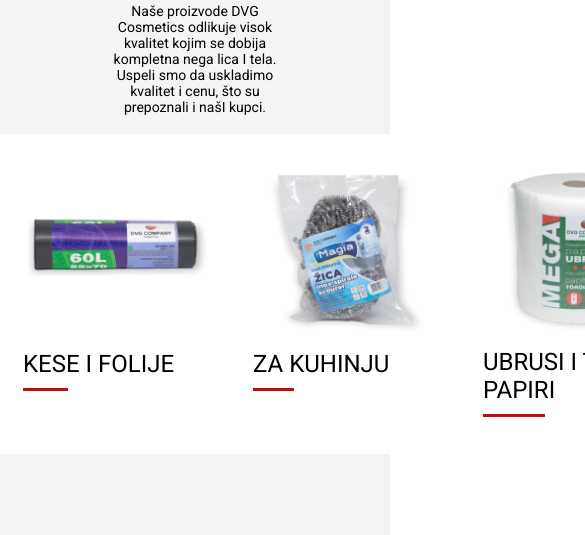
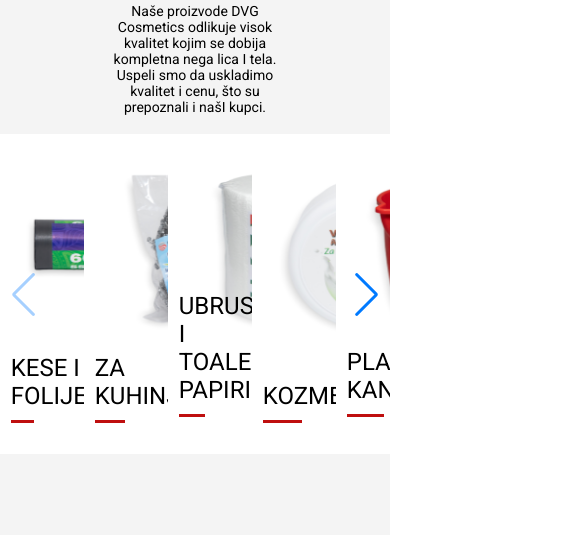
Before and after one commit to zarkoNenadic/zarko_projekat, a website: page index.html in a window 390 px wide. Shown: the part 4120-4655 px from the top of the page, 585 px wide, since content can reach past the window. Drawn offline with nearby package versions, Linux system fonts and the light colour scheme.

Commit message:
swiper product-section(nije responsive)

```diff
--- a/css/custom.css
+++ b/css/custom.css
@@ -269,8 +269,8 @@ ul {
 
 .product-position {
   position: absolute;
-  bottom: 20%;
-  left: 10%; }
+  bottom: 10%;
+  left: 20%; }
 
 .product3,
 .product5 {
--- a/index.html
+++ b/index.html
@@ -165,43 +165,63 @@
                 <h2 class="section-products-heading">Naši proizvodi</h2>
                 <p class="section-products-text">Naše proizvode DVG Cosmetics odlikuje visok kvalitet kojim se dobija kompletna nega lica I tela. Uspeli smo da uskladimo kvalitet i cenu, što su prepoznali i našI kupci.</p>
 
-                        <ul class="products flex jc-sb">
-                            <li class="product">
+                    <div class="swiper mySwiper">
+                        <ul class="products flex jc-sb swiper-wrapper">
+                            <li class="product swiper-slide">
                                 <img src="img/product1.png" alt="productPhoto" class="product-img">
                                 <div class="product-position product1">
                                     <h1 class="product-name">KESE I FOLIJE</h1>
                                     <hr class="product-line">
                                 </div>
                             </li>
-                            <li class="product">
+                            <li class="product swiper-slide">
                             <img src="img/product2.png" alt="productPhoto" class="product-img">
                             <div class="product-position product2">
                                 <h1 class="product-name">ZA KUHINJU</h1>
                                 <hr class="product-line">
                             </div>
                             </li>
-                            <li class="product">
+                            <li class="product swiper-slide">
                                 <img src="img/product3.png" alt="productPhoto" class="product-img">
                                 <div class="product-position product3">
-                                    <h1 class="product-name">UBRUSI I TOALET PAPIRI</h1>
+                                    <h1 class="product-name">UBRUSI I <br>TOALET PAPIRI</h1>
                                     <hr class="product-line">
                                 </div>
                             </li>
-                            <li class="product">
+                            <li class="product swiper-slide">
                                 <img src="img/product4.png" alt="productPhoto" class="product-img">
                                 <div class="product-position product4">
                                     <h1 class="product-name">KOZMETIKA</h1>
                                     <hr class="product-line">
                                 </div>
                             </li>
-                            <li class="product">
+                            <li class="product swiper-slide">
                                 <img src="img/product5.png" alt="productPhoto" class="product-img">
                                 <div class="product-position product5">
                                     <h1 class="product-name">PLASTIČNE <br> KANTE</h1>
                                     <hr class="product-line">
                                 </div>
                             </li>
+                            <li class="product swiper-slide">
+                                <img src="img/product4.png" alt="productPhoto" class="product-img">
+                                <div class="product-position product4">
+                                    <h1 class="product-name">KOZMETIKA2</h1>
+                                    <hr class="product-line">
+                                </div>
+                            </li>
+                            <li class="product swiper-slide">
+                                <img src="img/product4.png" alt="productPhoto" class="product-img">
+                                <div class="product-position product4">
+                                    <h1 class="product-name">KOZMETIKA3</h1>
+                                    <hr class="product-line">
+                                </div>
+                            </li>
+
                         </ul>
+
+                        <div class="swiper-button-next"></div>
+                        <div class="swiper-button-prev"></div>
+                    </div>
             </div>
             <img src="img/logo-mark.png" alt="mark-logo" class="logo-mark">
         </section>
--- /dev/null
+++ b/js/swiper.js
@@ -0,0 +1,11 @@
+let number = 5;
+
+var swiper = new Swiper(".mySwiper", {
+    slidesPerView: number,
+    spaceBetween: 30,
+    loop: false,
+    navigation: {
+      nextEl: ".swiper-button-next",
+      prevEl: ".swiper-button-prev",
+    },
+  });
--- a/scss/style.scss
+++ b/scss/style.scss
@@ -361,8 +361,8 @@ $grey-line-style: (
 
 .product-position {
     position: absolute;
-    bottom: 20%;
-    left: 10%;
+    bottom: 10%;
+    left: 20%;
 }
 
 .product3,
```
